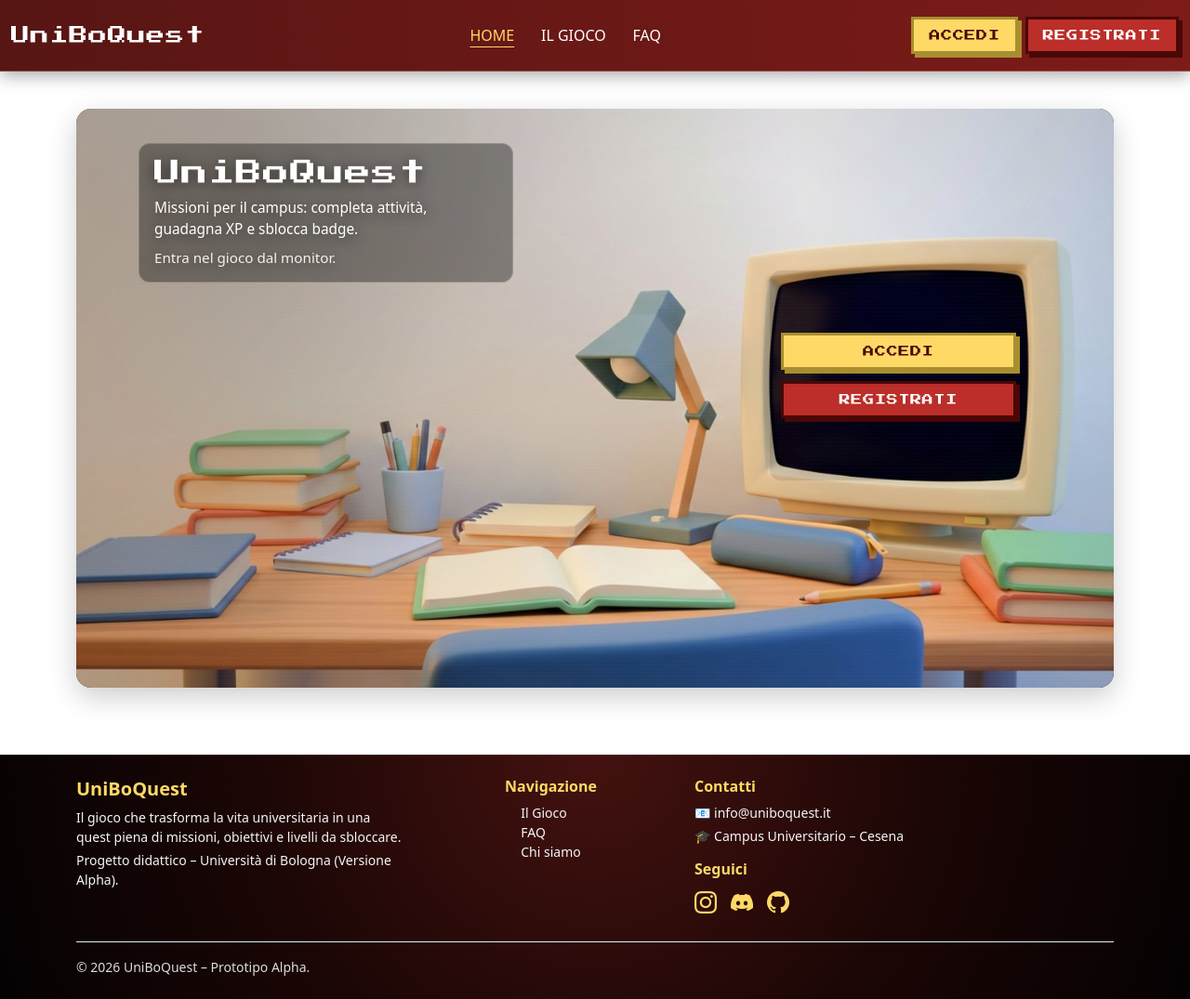
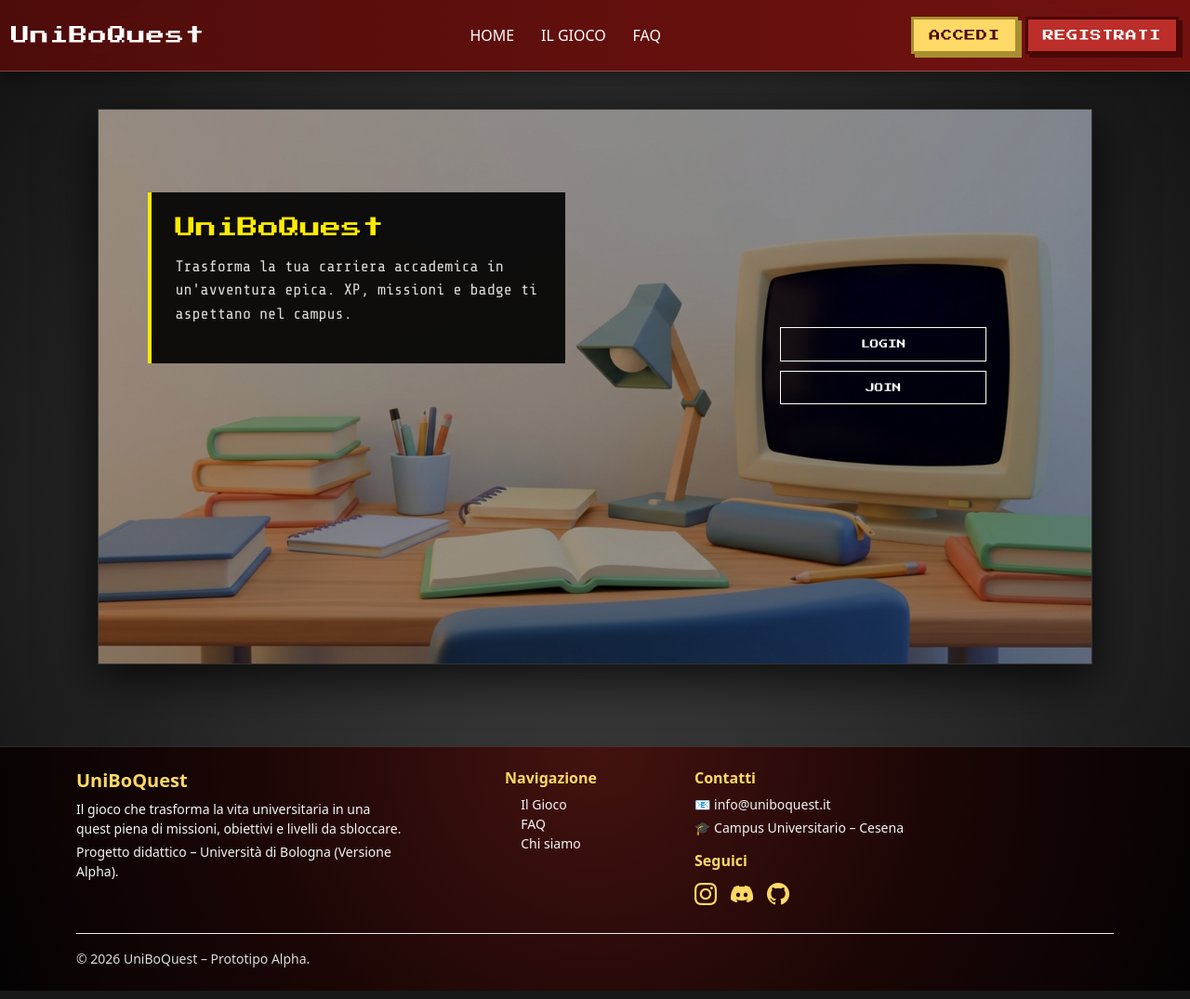
Before and after one commit to LolloMarche25/uniboquest, a PHP site: page / in a window 1280 px wide. Shown: the whole page at 93% size. Run offline with PHP 8.4, Linux system fonts and the light colour scheme.

Commit message:
Sistemata grafica index e home. sistemato background manuale

```diff
--- a/css/home.css
+++ b/css/home.css
@@ -1,273 +1,89 @@
-/* =========================
-   HOME HERO (scrivania + monitor)
-   ========================= */
+body.home-page {
+    background: radial-gradient(circle, #444 0%, #111 100%);
+    margin: 0;
+    display: flex;
+    flex-direction: column;
+    min-height: 100vh;
+}
 
-.hero-ubq {
-  margin-top: 1rem;
+.content-wrapper {
+    flex: 1 0 auto;
+    width: 100%;
+}
+
+.hero-wrapper {
+    max-width: 1100px;
+    margin: 40px auto;
+    padding: 0 15px;
+}
+
+.os-frame {
+    border: 1px solid #333;
+    background: #000;
+    position: relative;
+    overflow: hidden;
+    box-shadow: 0 15px 50px rgba(0,0,0,0.8);
 }
 
 .hero-ubq-scene {
-  --mon-top: 27.9%;
-  --mon-left: 66.85%;
-  --mon-w: 24.8%;
-  --mon-h: 36.3%;
-
     position: relative;
-  border-radius: 16px;
-  overflow: hidden;
-  background: #111;
-  box-shadow: 0 10px 30px rgba(0, 0, 0, 0.20);
+    width: 100%;
 }
 
 .hero-ubq-img {
     width: 100%;
     height: auto;
     display: block;
-  position: relative;
-  z-index: 0;
+    opacity: 0.6;
 }
 
 .hero-ubq-copy {
     position: absolute;
-  top: 6%;
-  left: 6%;
-  max-width: 44ch;
-  z-index: 2;
-
-  color: #ffffff;
-  text-shadow: 0 2px 14px rgba(0, 0, 0, 0.55);
-
-  background: rgba(10, 10, 10, 0.38);
-  border: 1px solid rgba(255, 255, 255, 0.18);
-  border-radius: 12px;
-  padding: 0.9rem 1rem;
-
-  backdrop-filter: blur(3px);
+    top: 15%; left: 5%; width: 42%;
+    background: rgba(0, 0, 0, 0.9);
+    border-left: 4px solid #ffea00;
+    padding: 25px;
+    z-index: 10;
 }
 
 .hero-ubq-title {
-  font-size: clamp(1.2rem, 2.2vw, 2rem);
-  margin: 0 0 0.5rem 0;
+    color: #ffea00;
+    font-family: 'Press Start 2P', cursive;
+    font-size: 1.4rem;
+    margin-bottom: 15px;
+    text-shadow: 2px 2px 0 rgba(0,0,0,.8);
 }
 
 .hero-ubq-subtitle {
-  margin: 0 0 0.5rem 0;
-  font-size: clamp(0.95rem, 1.2vw, 1.1rem);
+    color: rgba(255,255,255,.85);
+    font-family: 'Share Tech Mono', monospace;
+    font-size: 1.05rem;
+    line-height: 1.5;
 }
 
-.hero-ubq-note {
-  margin: 0;
-  opacity: 0.9;
-  font-size: 0.95rem;
+/* MONITOR E BOTTONI */
+.hero-ubq-monitor {
+    position: absolute;
+    top: 28.5%; left: 66.8%; width: 24.5%; height: 35.5%;
+    display: flex; flex-direction: column; justify-content: center; align-items: center; gap: 10px;
+    z-index: 11;
 }
 
-.hero-ubq-monitor {
-  position: absolute;
-  top: var(--mon-top);
-  left: var(--mon-left);
-  width: var(--mon-w);
-  height: var(--mon-h);
-
-  display: flex;
-  flex-direction: column;
-  justify-content: center;
-  align-items: center;
-  gap: 0.75rem;
-  padding: 0.75rem;
-
-  background: rgba(0, 0, 0, 0.10);
-  border-radius: 12px;
-  z-index: 3;
-
-  transition: box-shadow 180ms ease, transform 180ms ease;
-}
-
-.hero-ubq-monitor:hover {
-  box-shadow:
-    0 0 0 2px rgba(255, 217, 102, 0.55),
-    0 0 18px rgba(79, 209, 255, 0.35);
-  transform: translateY(-1px);
-}
-
-.hero-ubq-monitor:focus-within {
-  box-shadow:
-    0 0 0 3px rgba(255, 217, 102, 0.75),
-    0 0 24px rgba(179, 125, 255, 0.28);
-}
-
-.hero-ubq-btn {
-  display: inline-block;
+.btn-os-home {
+    background: transparent;
+    color: #ffffff;
+    border: 1px solid #ffffff;
+    font-family: 'Press Start 2P', cursive;
+    font-size: 0.6rem;
+    padding: 10px 0;
+    width: 85%;
+    transition: 0.2s;
     text-decoration: none;
-}
-
-.hero-ubq-btn:focus-visible {
-  outline: 3px solid var(--ubq-gold);
-  outline-offset: 3px;
-}
-
-.hero-ubq-btn:hover {
-  animation: ubq-step-hover 240ms steps(3, end) 1;
-}
-
-.hero-ubq-scene::before {
-  content: "";
-  position: absolute;
-  inset: 0;
-  pointer-events: none;
-  z-index: 1;
-
-  background: radial-gradient(
-    circle at 18% 18%,
-    rgba(0, 0, 0, 0.28),
-    rgba(0, 0, 0, 0) 55%
-  );
-}
-
-.hero-ubq-scene::after {
-  content: "";
-  position: absolute;
-  inset: 0;
-  pointer-events: none;
-  z-index: 1;
-
-  background:
-    radial-gradient(circle at 20% 15%, rgba(255, 255, 255, 0.15), rgba(0, 0, 0, 0) 45%),
-    radial-gradient(circle at 60% 60%, rgba(0, 0, 0, 0) 40%, rgba(0, 0, 0, 0.28) 100%),
-    repeating-linear-gradient(0deg, rgba(255, 255, 255, 0.02) 0 1px, rgba(0, 0, 0, 0) 1px 4px);
-  mix-blend-mode: normal;
-  opacity: 0.8;
-}
-
-.hero-ubq-monitor .btn-pixel,
-.hero-ubq-monitor .btn-pixel-yellow {
-  width: 100%;
     text-align: center;
 }
 
-@keyframes ubq-step-hover {
-  0%   { transform: translate(0, 0); filter: none; }
-  50%  { transform: translate(1px, -1px); filter: contrast(1.05); }
-  100% { transform: translate(2px, -2px); filter: contrast(1.1); }
+.btn-os-home:hover {
+    background: #ffea00;
+    color: #000;
+    border-color: #ffea00;
 }
-
-/* =========================
-   HOME: Transizione (entrata nel mondo)
-   ========================= */
-
-.ubq-transition {
-  position: absolute;
-  inset: 0;
-  z-index: 4;
-
-  pointer-events: none;
-  opacity: 0;
-  transform: scale(1);
-
-  background:
-    linear-gradient(0deg, rgba(0, 0, 0, 0.65), rgba(0, 0, 0, 0.65)),
-    repeating-linear-gradient(90deg,
-      rgba(255, 255, 255, 0.07) 0 2px,
-      rgba(0, 0, 0, 0) 2px 6px
-    );
-}
-
-.ubq-transition.is-on {
-  opacity: 1;
-  animation: ubq-enter 900ms ease-in-out forwards;
-}
-
-@keyframes ubq-enter {
-  0%   { opacity: 0; transform: scale(1);    filter: blur(0); }
-  30%  { opacity: 1; transform: scale(1.02); filter: blur(0.5px); }
-  70%  { opacity: 1; transform: scale(1.08); filter: blur(1px); }
-  100% { opacity: 1; transform: scale(1.12); filter: blur(1.2px); }
-}
-
-/* =========================
-   ACCESSIBILITÀ: riduzione animazioni
-   ========================= */
-
-@media (prefers-reduced-motion: reduce) {
-  .hero-ubq-btn:hover { animation: none; }
-  .ubq-transition.is-on { animation: none; }
-}
-
-/* =========================
-   RESPONSIVE: HOME HERO (mobile)
-   ========================= */
-
-@media (max-width: 767.98px) {
-
-  .hero-ubq {
-    margin-left: calc(50% - 50vw);
-    margin-right: calc(50% - 50vw);
-  }
-
-  .hero-ubq-scene {
-    --mon-top: 17%;
-    --mon-left: 13.8%;
-    --mon-w: 72.6%;
-    --mon-h: 38%;
-
-    width: 100%;
-    max-width: none;
-    margin: 0;
-  }
-
-  .hero-ubq-img {
-    width: 100%;
-    height: auto;
-    object-fit: initial;
-  }
-
-  .hero-ubq-copy { display: none; }
-
-  .hero-ubq-copy-inmonitor {
-    text-align: center;
-    margin-bottom: 0;
-
-    background: rgba(0, 0, 0, 0.45);
-    border: 1px solid rgba(255, 255, 255, 0.18);
-    border-radius: 12px;
-    padding: 0.6rem 0.75rem;
-
-    text-shadow: 0 2px 10px rgba(0, 0, 0, 0.75);
-  }
-
-  .hero-ubq-title-inmonitor {
-    font-size: clamp(0.95rem, 3.1vw, 1.15rem);
-    line-height: 1.15;
-    margin-bottom: 0.35rem;
-  }
-
-  .hero-ubq-subtitle-inmonitor {
-    font-size: clamp(0.68rem, 2.2vw, 0.82rem);
-    line-height: 1.35;
-    opacity: 0.95;
-  }
-
-  .hero-ubq-monitor {
-    justify-content: center;
-    align-items: center;
-    padding: 0.65rem;
-    gap: 0.6rem;
-    color: #fff;
-  }
-
-  .hero-ubq-monitor .btn-pixel,
-  .hero-ubq-monitor .btn-pixel-yellow {
-    width: min(260px, 100%);
-    font-size: clamp(0.62rem, 2.0vw, 0.74rem);
-    padding: 0.42rem 0.8rem;
-  }
-
-  .hero-ubq-monitor .btn-pixel {
-    border-width: 2px;
-    box-shadow: 2px 2px 0px #4a0806;
-  }
-
-  .hero-ubq-monitor .btn-pixel-yellow {
-    border-width: 2px;
-    box-shadow: 2px 2px 0px #a88e30;
-  }
-}
--- a/faq.html
+++ b/faq.html
@@ -157,7 +157,7 @@
                 <div class="row gy-3 align-items-start">
                     <div class="col-md-4">
                         <h5 class="fw-bold mb-2">UniBoQuest</h5>
-                        <p class="mb-1 small">Il gioco che trasforma la vita universitaria in una quest piena di missioni.</p>
+                        <p class="mb-1 small">Il gioco che trasforma la vita universitaria in una quest piena di missioni, obiettivi e livelli da sbloccare.</p>
                         <p class="small mb-0">Progetto didattico – Università di Bologna (Versione Alpha).</p>
                     </div>
 
--- a/gioco.html
+++ b/gioco.html
@@ -57,8 +57,8 @@
       </nav>
     </header>
 
-    <main id="contenuto" class="container py-4">
-      <section class="manual-section manual-bg py-5">
+    <main id="contenuto" class="manual-bg">
+      <section class="manual-section py-5">
         <div class="container">
 
           <div class="text-center mb-4">
@@ -193,7 +193,7 @@
       </section>
     </main>
 
-    <footer class="footer-ubq mt-5">
+    <footer class="footer-ubq">
       <div class="container py-4">
         <div class="row gy-3 align-items-start">
 
--- a/index.html
+++ b/index.html
@@ -3,36 +3,35 @@
 <head>
     <meta charset="utf-8" />
     <meta name="viewport" content="width=device-width, initial-scale=1.0" />
-        <meta name="description" content="UniBoQuest: missioni gamificate per studenti del campus." />
-
     <link href="https://cdn.jsdelivr.net/npm/bootstrap@5.3.3/dist/css/bootstrap.min.css" rel="stylesheet" />
     <link rel="stylesheet" href="https://cdn.jsdelivr.net/npm/bootstrap-icons@1.11.3/font/bootstrap-icons.css" />
-        <link href="https://fonts.googleapis.com/css2?family=Press+Start+2P&display=swap" rel="stylesheet" />
+    <link href="https://fonts.googleapis.com/css2?family=Press+Start+2P&family=Share+Tech+Mono&display=swap" rel="stylesheet" />
     <link rel="stylesheet" href="css/main.css">
-
+    <link rel="stylesheet" href="css/home.css">
     <title>UniBoQuest - Home</title>
 </head>
 
-    <body>
-        <a href="#contenuto" class="skip-link">Salta al contenuto principale</a>
-
+<body class="home-page">
+    <div class="content-wrapper">
         <header class="header-glass">
           <nav class="navbar navbar-expand-md navbar-dark">
             <div class="container-fluid">
-
               <a class="navbar-brand font-8bit" href="index.html">UniBoQuest</a>
-
-            <button class="navbar-toggler" type="button"
-                data-bs-toggle="collapse" data-bs-target="#nav"
-                aria-controls="nav" aria-expanded="false" aria-label="Apri menu">
+              <button
+                class="navbar-toggler"
+                type="button"
+                data-bs-toggle="collapse"
+                data-bs-target="#nav"
+                aria-controls="nav"
+                aria-expanded="false"
+                aria-label="Apri menu"
+              >
                 <span class="navbar-toggler-icon"></span>
               </button>
-
               <div class="collapse navbar-collapse" id="nav">
-
                 <ul class="navbar-nav mx-auto mb-2 mb-md-0 ubq-nav-center">
                   <li class="nav-item">
-                    <a class="nav-link" href="index.html" aria-current="page">HOME</a>
+                    <a class="nav-link active" href="index.html">HOME</a>
                   </li>
                   <li class="nav-item">
                     <a class="nav-link" href="gioco.html">IL GIOCO</a>
@@ -41,56 +40,35 @@
                     <a class="nav-link" href="faq.html">FAQ</a>
                   </li>
                 </ul>
-
                 <div class="d-flex gap-2 ms-md-0 ubq-nav-right">
                   <a class="btn-pixel-yellow" href="login.php">Accedi</a>
                   <a class="btn-pixel" href="registrazione.php">Registrati</a>
                 </div>
-
               </div>
             </div>
           </nav>
         </header>
 
-
-        <main id="contenuto" class="container py-4">
-            <section class="hero-ubq" aria-labelledby="hero-title">
-
+        <main class="hero-wrapper">
+            <div class="os-frame">
                 <div class="hero-ubq-scene">
-                    <picture>
-                        <source media="(max-width: 767.98px)" srcset="img/hero-monitor-mobile.jpeg" />
-                        <img src="img/hero-desk.png" alt="Scrivania illustrata con computer CRT e oggetti da studio." class="hero-ubq-img" />
-                    </picture>
-
+                    <img src="img/hero-desk.png" alt="Desk" class="hero-ubq-img" />
                     <div class="hero-ubq-copy d-none d-md-block">
-                        <h1 id="hero-title" class="hero-ubq-title font-8bit">UniBoQuest</h1>
-                        <p class="hero-ubq-subtitle">
-                            Missioni per il campus: completa attività, guadagna XP e sblocca badge.
-                        </p>
-                        <p class="hero-ubq-note">
-                            Entra nel gioco dal monitor.
-                        </p>
+                        <h1 class="hero-ubq-title">UniBoQuest</h1>
+                        <p class="hero-ubq-subtitle">Trasforma la tua carriera accademica in un'avventura epica. XP, missioni e badge ti aspettano nel campus.</p>
                     </div>
-
-                    <div class="hero-ubq-monitor" role="group" aria-label="Accesso a UniBoQuest">
-                        <div class="hero-ubq-copy-inmonitor d-md-none">
-                            <div class="font-8bit hero-ubq-title-inmonitor">UniBoQuest</div>
-                            <div class="hero-ubq-subtitle-inmonitor">
-                                Missioni per il campus: XP, badge e attività.
+                    <div class="hero-ubq-monitor">
+                        <a href="login.php" class="btn-os-home">LOGIN</a>
+                        <a href="registrazione.php" class="btn-os-home">JOIN</a>
                     </div>
                 </div>
-
-                        <a class="btn-pixel-yellow hero-ubq-btn" href="login.php">Accedi</a>
-                        <a class="btn-pixel hero-ubq-btn" href="registrazione.php">Registrati</a>
             </div>
+        </main>
     </div>
-            </section>
-        </main>
 
     <footer class="footer-ubq mt-5">
       <div class="container py-4">
         <div class="row gy-3 align-items-start">
-
           <div class="col-md-4">
             <h5 class="fw-bold mb-2">UniBoQuest</h5>
             <p class="mb-1 small">
@@ -101,7 +79,6 @@
               Progetto didattico – Università di Bologna (Versione Alpha).
             </p>
           </div>
-
           <div class="col-md-3 footer-nav">
             <h6 class="fw-bold mb-2">Navigazione</h6>
             <ul class="list-unstyled small mb-0">
@@ -110,12 +87,10 @@
               <li><a href="chi-siamo.html" class="footer-link">Chi siamo</a></li>
             </ul>
           </div>
-
           <div class="col-md-3">
             <h6 class="fw-bold mb-2">Contatti</h6>
             <p class="small mb-1">📧 info@uniboquest.it</p>
             <p class="small mb-3">🎓 Campus Universitario – Cesena</p>
-
             <h6 class="fw-bold mb-2">Seguici</h6>
             <div class="footer-social" aria-label="Social">
               <a href="#" class="social-icon" aria-label="Instagram"><i class="bi bi-instagram"></i></a>
@@ -123,14 +98,13 @@
               <a href="https://github.com/LolloMarche25/uniboquest.git" class="social-icon" aria-label="GitHub"><i class="bi bi-github"></i></a>
             </div>
           </div>
-
         </div>
-
         <div class="footer-bottom border-top border-light-subtle mt-4 pt-3 d-flex flex-column flex-md-row justify-content-between align-items-center small">
           <span>&copy; 2026 UniBoQuest – Prototipo Alpha.</span>
         </div>
       </div>
     </footer>
+
     <script src="https://cdn.jsdelivr.net/npm/bootstrap@5.3.3/dist/js/bootstrap.bundle.min.js"></script>
 </body>
 </html>
```
Also changed, not shown: css/manual.css (+0 -19 lines). Lines whose indentation alone changed are shown as unchanged.
